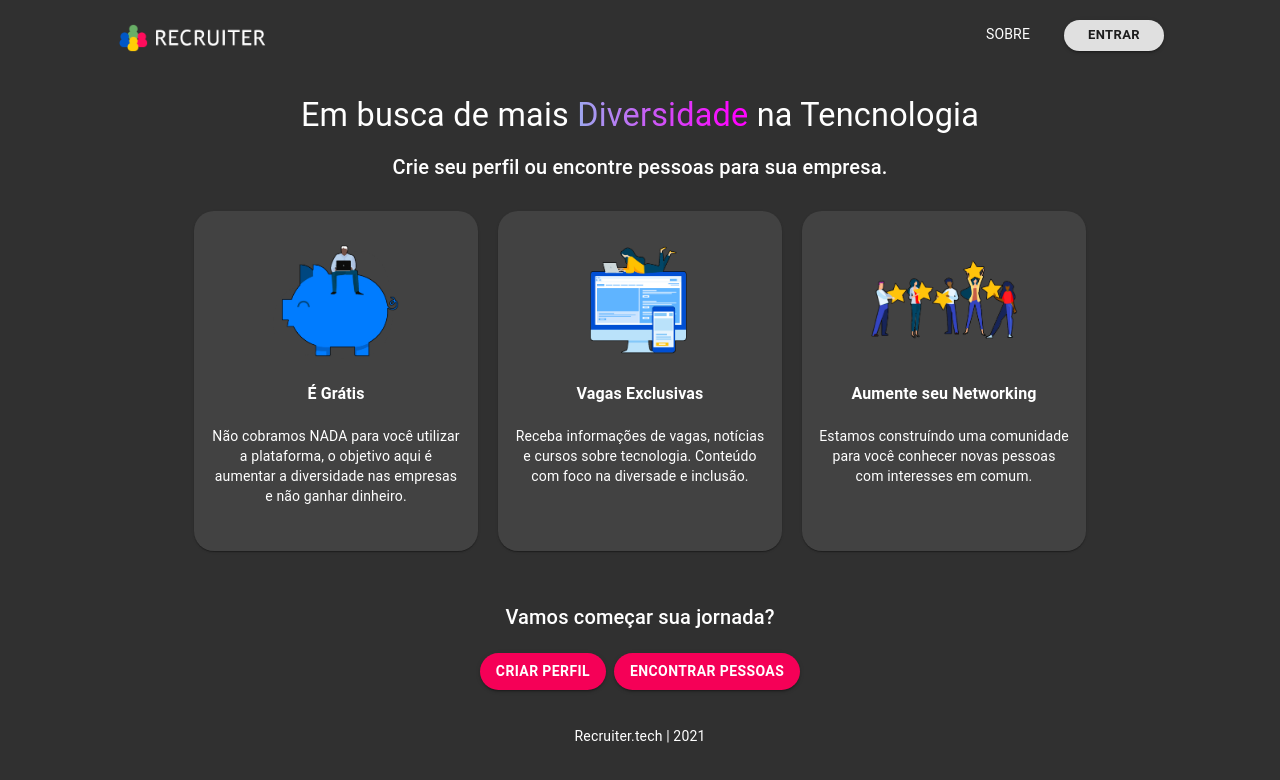
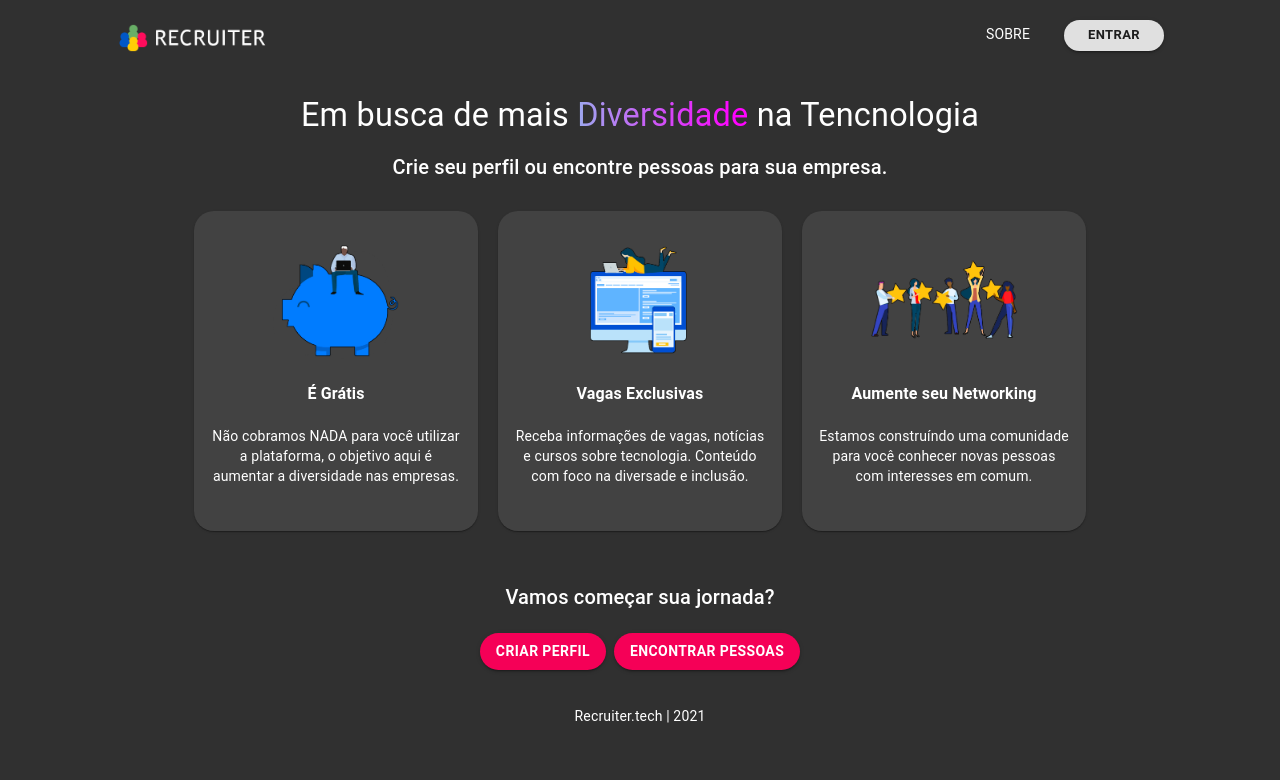
Before and after one commit to guiofsaints/recruiter.tech, a Next.js app: page / in a window 1280 px wide. Shown: the top 780 px of the page. Built offline with nearby package versions, Linux system fonts and the light colour scheme.

Commit message:
fix: change card text

```diff
--- a/components/Section/Benefits/Benefits.style.tsx
+++ b/components/Section/Benefits/Benefits.style.tsx
@@ -10,7 +10,7 @@ const useStyles = makeStyles(() =>
       marginTop: 28,
       marginRight: -20,
       zIndex: 9,
-      maxHeight: 340,
+      maxHeight: 320,
       borderStyle: "solid",
       borderImage:
         "linear-gradient(90deg, rgba(48, 48, 48, 1), rgba(0, 0, 0, 0)) 1 100%"
@@ -23,7 +23,7 @@ const useStyles = makeStyles(() =>
       marginTop: 28,
       marginLeft: -20,
       zIndex: 9,
-      maxHeight: 340,
+      maxHeight: 320,
       borderStyle: "solid",
       borderImage:
         "linear-gradient(-90deg, rgba(48, 48, 48, 1), rgba(0, 0, 0, 0)) 1 100%"
@@ -55,7 +55,7 @@ const useStyles = makeStyles(() =>
     },
     card: {
       minWidth: 250,
-      minHeight: 340,
+      minHeight: 320,
       borderRadius: 20,
       margin: 10
     },
--- a/components/Section/Benefits/Benefits.tsx
+++ b/components/Section/Benefits/Benefits.tsx
@@ -27,7 +27,7 @@ const Benefits = (): JSX.Element => {
       ),
       title: "É Grátis",
       description:
-        "Não cobramos NADA para você utilizar a plataforma, o objetivo aqui é aumentar a diversidade nas empresas e não ganhar dinheiro."
+        "Não cobramos NADA para você utilizar a plataforma, o objetivo aqui é aumentar a diversidade nas empresas."
     },
     {
       key: 2,
```
